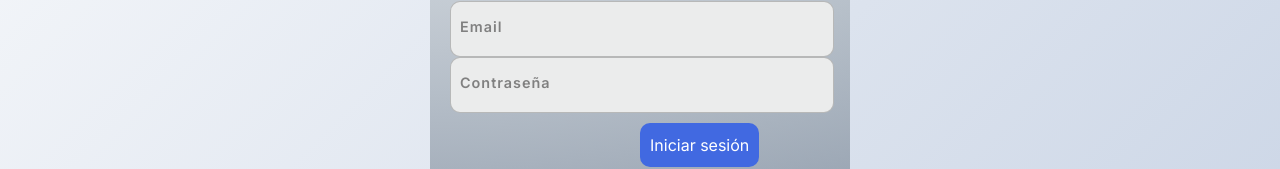
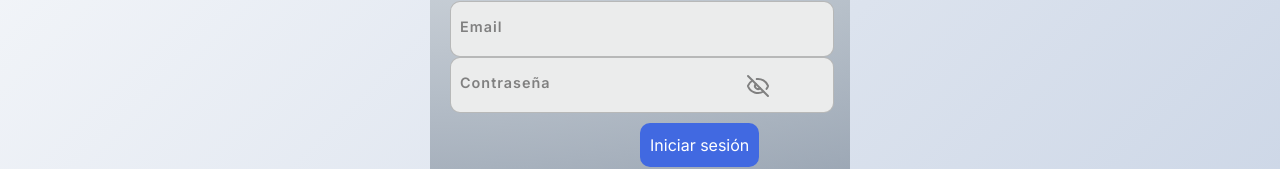
Before and after one commit to Ezegallardo0/checkmultas, a React (Vite) app: page /login in a window 1280 px wide. Shown: the part 172-341 px from the top of the page. Built offline with nearby package versions, Linux system fonts and the light colour scheme; a web font is replaced by a local one.

Commit message:
"adding details to the login"

```diff
--- a/package.json
+++ b/package.json
@@ -15,6 +15,7 @@
     "bootswatch": "^5.3.3",
     "boxicons": "^2.1.4",
     "dotenv": "^16.4.5",
+    "lucide": "^0.468.0",
     "lucide-react": "^0.454.0",
     "prop-types": "^15.8.1",
     "react": "^18.3.1",
--- a/src/main.jsx
+++ b/src/main.jsx
@@ -5,7 +5,7 @@ import { BrowserRouter , Routes, Route, } from "react-router-dom";
 import App from './App.jsx'
 import Login from './pages/login.jsx';
 import Register from './pages/register.jsx';
-
+import { createIcons, icons } from 'lucide';
 
 
 createRoot(document.getElementById('root')).render(
--- a/src/pages/login.jsx
+++ b/src/pages/login.jsx
@@ -1,10 +1,11 @@
-import  { useState } from 'react';
+import { useState } from 'react';
 import '../styles/login.css';
 import Navbar from '../components/Navbar';
 
 const Login = () => {
   const [email, setEmail] = useState('');
   const [contraseña, setContraseña] = useState('');
+  const [ShPwd, setShPwd] = useState(false);
 
   const handleSubmit = (e) => {
     e.preventDefault();
@@ -35,6 +36,7 @@ const Login = () => {
             </label>
 
             <label>
+              <div>
                 <input
                   required
                   placeholder=""
@@ -42,8 +44,25 @@ const Login = () => {
                   className="input"
                   value={contraseña}
                   onChange={(e) => setContraseña(e.target.value)}
-              />
-              <span>Contraseña</span>
+                />  <span >Contraseña
+                  <svg
+                  xmlns="http://www.w3.org/2000/svg"
+                  width="24"
+                  height="24"
+                  viewBox="0 0 24 24"
+                  fill="none"
+                  stroke="currentColor"
+                  strokeWidth="2"
+                  strokeLinecap="round"
+                  strokeLinejoin="round"
+                  className="lucide lucide-eye-off">
+                  <path d="M10.733 5.076a10.744 10.744 0 0 1 11.205 6.575 1 1 0 0 1 0 .696 10.747 10.747 0 0 1-1.444 2.49" />
+                  <path d="M14.084 14.158a3 3 0 0 1-4.242-4.242" />
+                  <path d="M17.479 17.499a10.75 10.75 0 0 1-15.417-5.151 1 1 0 0 1 0-.696 10.75 10.75 0 0 1 4.446-5.143" />
+                  <path d="m2 2 20 20" />
+                </svg>
+                </span>
+              </div>
             </label>
             <button type='submit' className='submit'>Iniciar sesión</button>
             <p className='signin'>
--- a/src/styles/login.css
+++ b/src/styles/login.css
@@ -16,7 +16,6 @@
   font-family: "Inter", sans-serif;
   font-weight: 600;
 }
-
 .title {
   font-size: 28px;
   color: royalblue;
@@ -38,7 +37,12 @@
   left: 0px;
   background-color: royalblue;
 }
-
+img,svg{
+  vertical-align: middle;
+  margin-left: 250%;
+  margin-top: -40px;
+  cursor: pointer;
+}
 .title::before {
   width: 18px;
   height: 18px;
@@ -81,7 +85,6 @@
   border: 1px solid rgba(105, 105, 105, 0.397);
   border-radius: 10px;
 }
-
 .formLogin label .input + span {
   position: absolute;
   left: 10px;
```
Also changed, not shown: 1 other file (tests, documents, lock files or other folders). Lines whose indentation alone changed are shown as unchanged.
